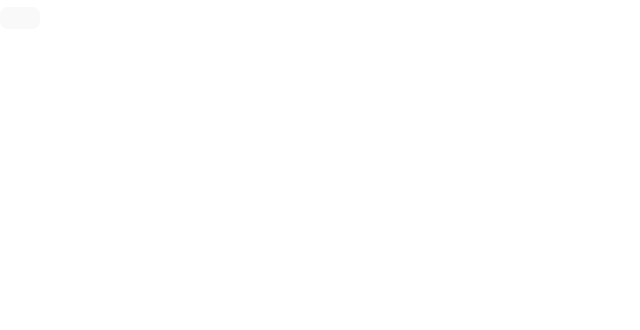
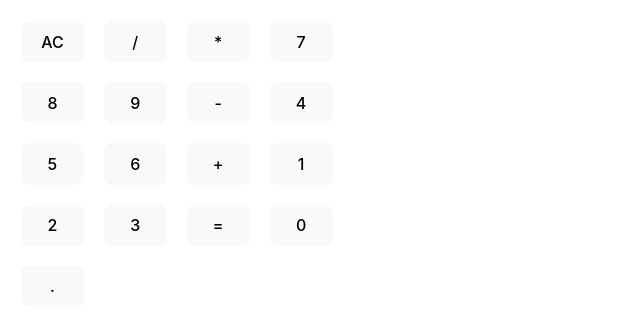
Before and after one commit to zfranczak/jsCalculator, a React (Vite) app: page / in a window 1280 px wide. Shown: the top 330 px of the page, without its empty margins (0-640 px from the left). Built offline with nearby package versions, Linux system fonts and the light colour scheme.

Commit message:
buttons added

```diff
--- a/src/App.css
+++ b/src/App.css
@@ -0,0 +1,6 @@
+.container {
+  display: flex;
+  justify-content: center;
+  margin: 0 auto;
+  border: 1px white solid;
+}
--- a/src/App.jsx
+++ b/src/App.jsx
@@ -1,96 +1,13 @@
-import React from 'react';
+import React, { useState } from 'react';
 import Calculator from './components/Calculator';
-
-const calcButtons = [
-  {
-    keyCode: '',
-    key: '',
-    id: '',
-  },
-  {
-    keyCode: '',
-    key: '/',
-    id: '',
-  },
-  {
-    keyCode: '',
-    key: '*',
-    id: '',
-  },
-  {
-    keyCode: '',
-    key: '7',
-    id: '',
-  },
-  {
-    keyCode: '',
-    key: '8',
-    id: '',
-  },
-  {
-    keyCode: '',
-    key: '9',
-    id: '',
-  },
-  {
-    keyCode: '',
-    key: '-',
-    id: '',
-  },
-  {
-    keyCode: '',
-    key: '4',
-    id: '',
-  },
-  {
-    keyCode: '',
-    key: '5',
-    id: '',
-  },
-  {
-    keyCode: '',
-    key: '6',
-    id: '',
-  },
-  {
-    keyCode: '',
-    key: '+',
-    id: '',
-  },
-  {
-    keyCode: '',
-    key: '1',
-    id: '',
-  },
-  {
-    keyCode: '',
-    key: '2',
-    id: '',
-  },
-  {
-    keyCode: '',
-    key: '3',
-    id: '',
-  },
-  {
-    keyCode: '',
-    key: '=',
-    id: '',
-  },
-  {
-    keyCode: '',
-    key: '0',
-    id: '',
-  },
-  {
-    keyCode: '',
-    key: '.',
-    id: '',
-  },
-];
+import './App.css';
 
 const App = () => {
-  return <Calculator />;
+  return (
+    <div className='container'>
+      <Calculator />
+    </div>
+  );
 };
 
 export default App;
--- a/src/components/Calculator.jsx
+++ b/src/components/Calculator.jsx
@@ -1,11 +1,127 @@
 import React from 'react';
+import '../styles/calculator.css';
+
+const calcButtons = [
+  {
+    keyCode: '',
+    key: 'AC',
+    id: '',
+    class: 'all-clear',
+  },
+  {
+    keyCode: '',
+    key: '/',
+    id: '',
+    class: 'operator button',
+  },
+  {
+    keyCode: '',
+    key: '*',
+    id: '',
+    class: 'operator button',
+  },
+  {
+    keyCode: '',
+    key: '7',
+    id: '',
+    class: 'button',
+  },
+  {
+    keyCode: '',
+    key: '8',
+    id: '',
+    class: 'button',
+  },
+  {
+    keyCode: '',
+    key: '9',
+    id: '',
+    class: 'button',
+  },
+  {
+    keyCode: '',
+    key: '-',
+    id: '',
+    class: 'operator button',
+  },
+  {
+    keyCode: '',
+    key: '4',
+    id: '',
+    class: 'button',
+  },
+  {
+    keyCode: '',
+    key: '5',
+    id: '',
+    class: 'button',
+  },
+  {
+    keyCode: '',
+    key: '6',
+    id: '',
+    class: 'button',
+  },
+  {
+    keyCode: '',
+    key: '+',
+    id: '',
+    class: 'operator button',
+  },
+  {
+    keyCode: '',
+    key: '1',
+    id: '',
+    class: 'button',
+  },
+  {
+    keyCode: '',
+    key: '2',
+    id: '',
+    class: 'button',
+  },
+  {
+    keyCode: '',
+    key: '3',
+    id: '',
+    class: 'button',
+  },
+  {
+    keyCode: '',
+    key: '=',
+    id: '',
+    class: 'button',
+  },
+  {
+    keyCode: '',
+    key: '0',
+    id: '',
+    class: 'button',
+  },
+  {
+    keyCode: '',
+    key: '.',
+    id: '',
+    class: 'button',
+  },
+];
 
 const CalculatorButtons = () => {
-  return <button></button>;
+  return calcButtons.map((button) => {
+    return (
+      <button className={button.class} value={button.key}>
+        {button.key}
+      </button>
+    );
+  });
 };
 
 const Calculator = () => {
-  return <CalculatorButtons />;
+  return (
+    <div className='calc-keys'>
+      <CalculatorButtons />
+    </div>
+  );
 };
 
 export default Calculator;
--- /dev/null
+++ b/src/styles/calculator.css
@@ -0,0 +1,6 @@
+.calc-keys {
+  display: grid;
+  grid-template-columns: repeat(4, 1fr);
+  grid-gap: 20px;
+  padding: 20px;
+}
```
